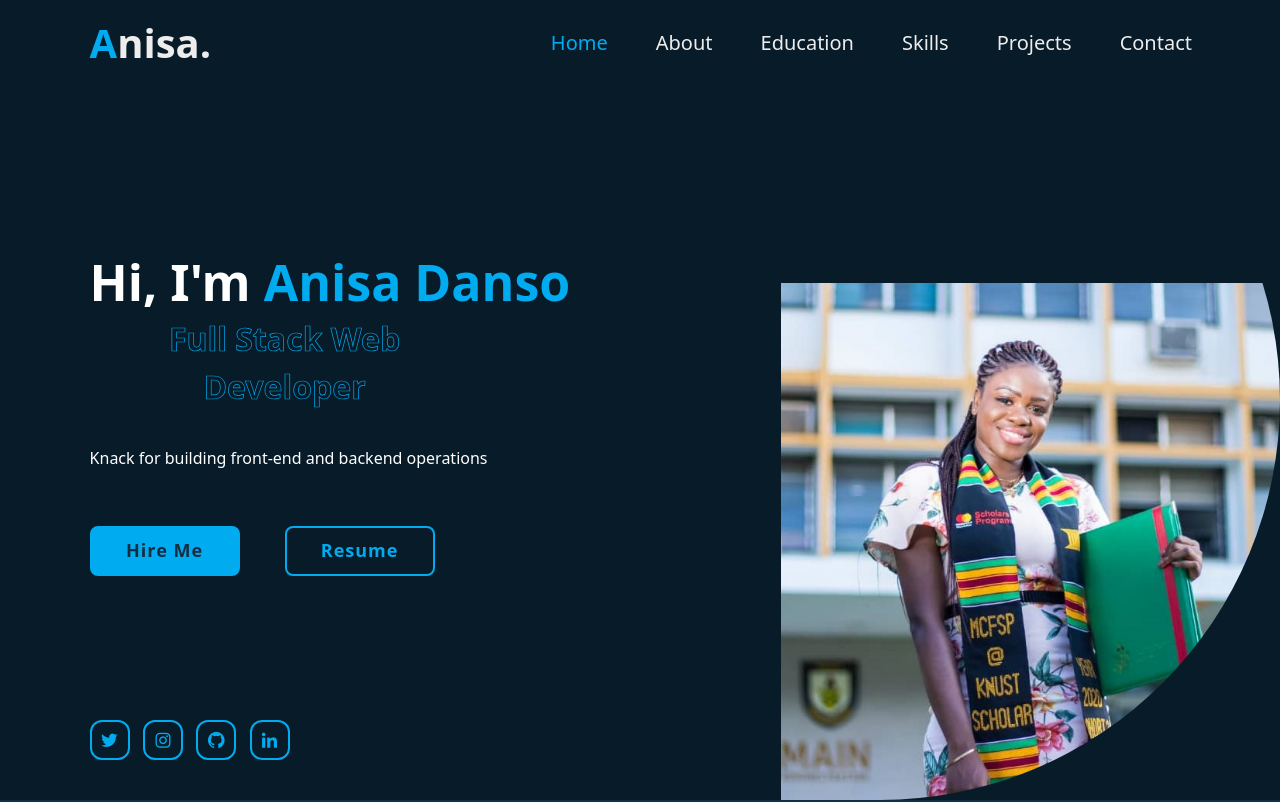
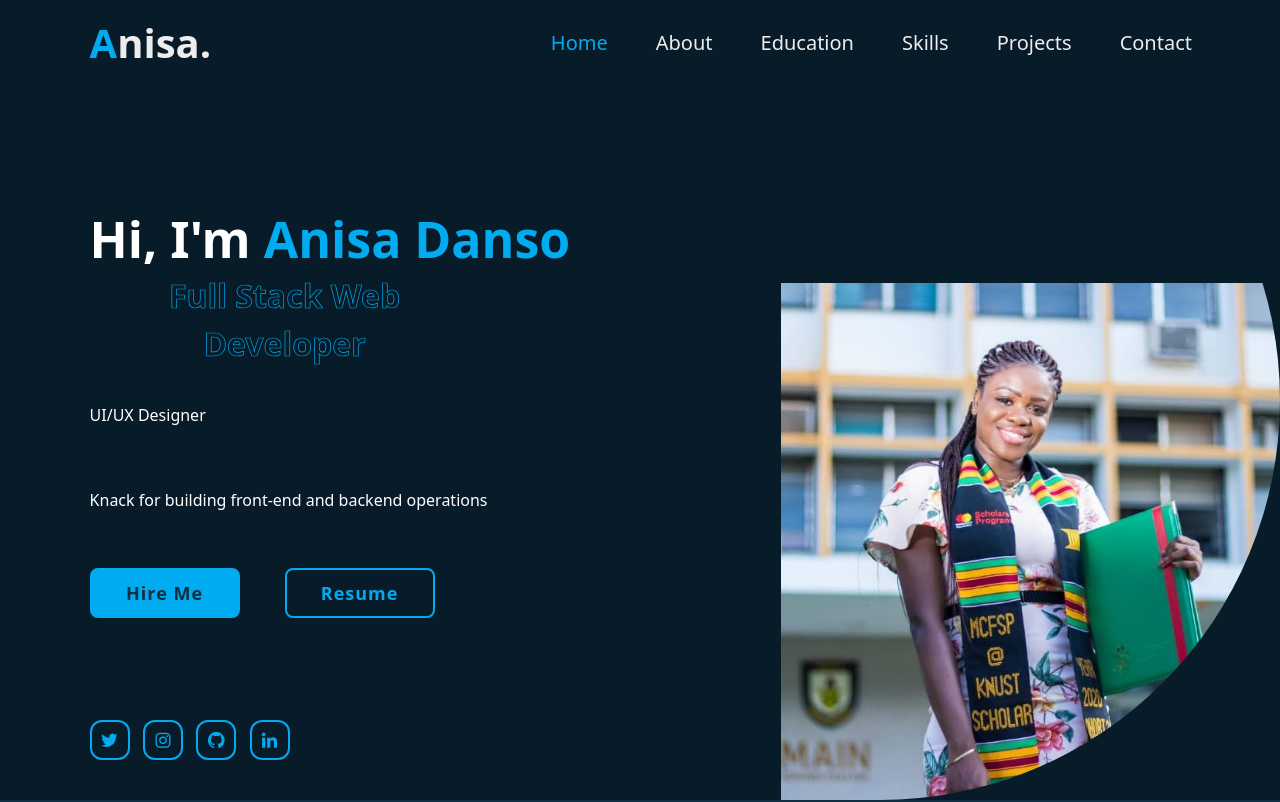
Before and after one commit to EaineDan/anisa-portfolio, a React (Create React App) app: page / in a window 1280 px wide. Shown: the top 802 px of the page. Built offline with nearby package versions, Linux system fonts and the light colour scheme.

Commit message:
Update Hero.jsx

```diff
--- a/src/components/hero/Hero.jsx
+++ b/src/components/hero/Hero.jsx
@@ -13,6 +13,7 @@ const Hero = () => {
         <div className={styles.textAnimate}>
           <h3>Full Stack Web Developer</h3>
         </div>
+         <p>UI/UX Designer</p>
         <p>Knack for building front-end and backend operations</p>
         <div className={styles.btnBox}>
           <Link to="/contact">
```
